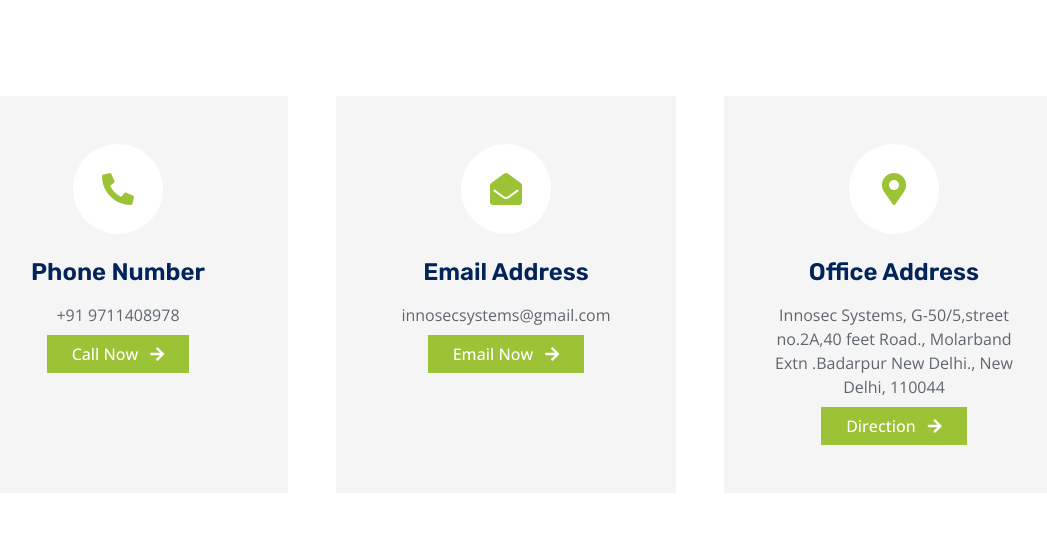
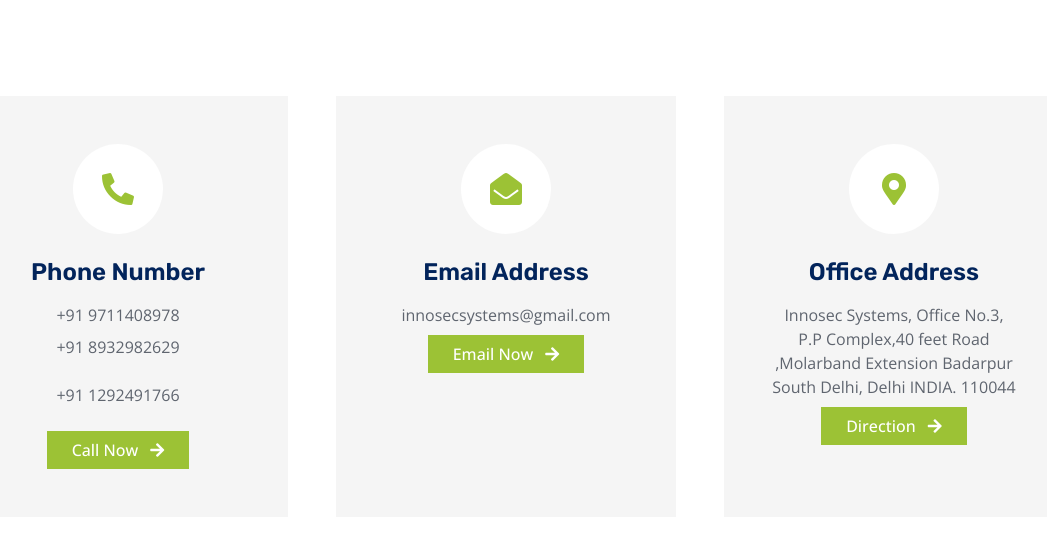
Before and after one commit to Saurabh-Web-Dev/innosec-systems, a PHP site: page /contact.php in a window 1280 px wide. Shown: the part 425-966 px from the top of the page, without its empty margins (134-1181 px from the left). Run offline with PHP 8.4, Linux system fonts and the light colour scheme; some libraries are stand-ins or nearby versions.

Commit message:
report asif

```diff
--- a/about.php
+++ b/about.php
@@ -55,7 +55,6 @@
         </div>
     </div>
 
-
      <!-- About Start -->
   <?php include "aboutus.php"?>
     <!-- About End -->
--- a/common/footer.php
+++ b/common/footer.php
@@ -5,14 +5,15 @@
             <div class="row g-5">
                 <div class="col-lg-3 col-md-6">
                     <h5 class="text-white mb-4">Our Office</h5>
-                    <p class="mb-2"><i class="fa fa-map-marker-alt me-3"></i>G-147 Molarband Extension,Badarpur,New Delhi. 110044</p>
+                    <p class="mb-2"><i class="fa fa-map-marker-alt me-3"></i>Office No.3, P.P Complex,40 feet Road ,Molarband Extension Badarpur South Delhi, Delhi INDIA. 110044</p>
                     <p class="mb-2"><i class="fa fa-phone-alt me-3"></i><a href="tel:+919711408978">+91 9711408978</a></p>
+                    <p class="mb-2"><i class="fa fa-phone-alt me-3"></i><a href="tel:+918932982629">+91 8932982629</a></p>
                     <p class="mb-2"><i class="fa fa-envelope me-3"></i>innosecsystems@gmail.com</p>
                     <div class="d-flex pt-3">
-                        <a class="btn btn-square btn-primary rounded-circle me-2" href=""><i class="fab fa-twitter"></i></a>
+                        <!-- <a class="btn btn-square btn-primary rounded-circle me-2" href=""><i class="fab fa-twitter"></i></a>
                         <a class="btn btn-square btn-primary rounded-circle me-2" href=""><i class="fab fa-facebook-f"></i></a>
                         <a class="btn btn-square btn-primary rounded-circle me-2" href=""><i class="fab fa-youtube"></i></a>
-                        <a class="btn btn-square btn-primary rounded-circle me-2" href=""><i class="fab fa-linkedin-in"></i></a>
+                        <a class="btn btn-square btn-primary rounded-circle me-2" href=""><i class="fab fa-linkedin-in"></i></a> -->
                     </div>
                 </div>
                 <div class="col-lg-3 col-md-6">
--- a/contact.php
+++ b/contact.php
@@ -26,7 +26,8 @@
                         </div>
                         <h4 class="mb-3">Phone Number</h4>
                         <p class="mb-2">+91 9711408978</p>
-                        <!-- <p class="mb-4">+012 345 67890</p> -->
+                        <p class="mb-4">+91 8932982629</p>
+                        <p class="mb-4">+91 1292491766</p>
                         <a class="btn btn-primary px-4" href="tel:+919711408978">Call Now <i class="fa fa-arrow-right ms-2"></i></a>
                     </div>
                 </div>
@@ -47,7 +48,7 @@
                             <i class="fa fa-map-marker-alt fa-2x text-primary"></i>
                         </div>
                         <h4 class="mb-3">Office Address</h4>
-                        <p class="mb-2">Innosec Systems, G-50/5,street no.2A,40 feet Road., Molarband Extn .Badarpur New Delhi., New Delhi, 110044</p>
+                        <p class="mb-2">Innosec Systems, Office No.3, P.P Complex,40 feet Road ,Molarband Extension Badarpur South Delhi, Delhi INDIA. 110044</p>
                         <a class="btn btn-primary px-4" href="https://maps.app.goo.gl/teyMMrpzRUACzTAW7" target="blank">Direction <i class="fa fa-arrow-right ms-2"></i></a>
                     </div>
                 </div>
@@ -73,7 +74,9 @@
                                 </div>
                                 <div class="ms-3">
                                     <h6>Call Us</h6>
-                                    <span>+91 9711408978</span>
+                                    <p class="mb-1">+91 9711408978</p>
+                                    <p class="mb-1">+91 8932982629</p>
+                                    <p class="mb-1">+91 1292491766</p>
                                 </div>
                             </div>
                         </div>
--- a/index.php
+++ b/index.php
@@ -46,7 +46,6 @@
     </div>
     <!-- Carousel End -->
 
-
     <!-- About Start -->
   <?php include "aboutus.php"?>
     <!-- About End -->
@@ -81,9 +80,6 @@
     <!-- Features End -->
 
 
-
-
-
     <!-- Project Start -->
     <?php include "Projects.php"?>
     <!-- Project End -->
```
Also changed, not shown: feature.php (+0 -19 lines).
